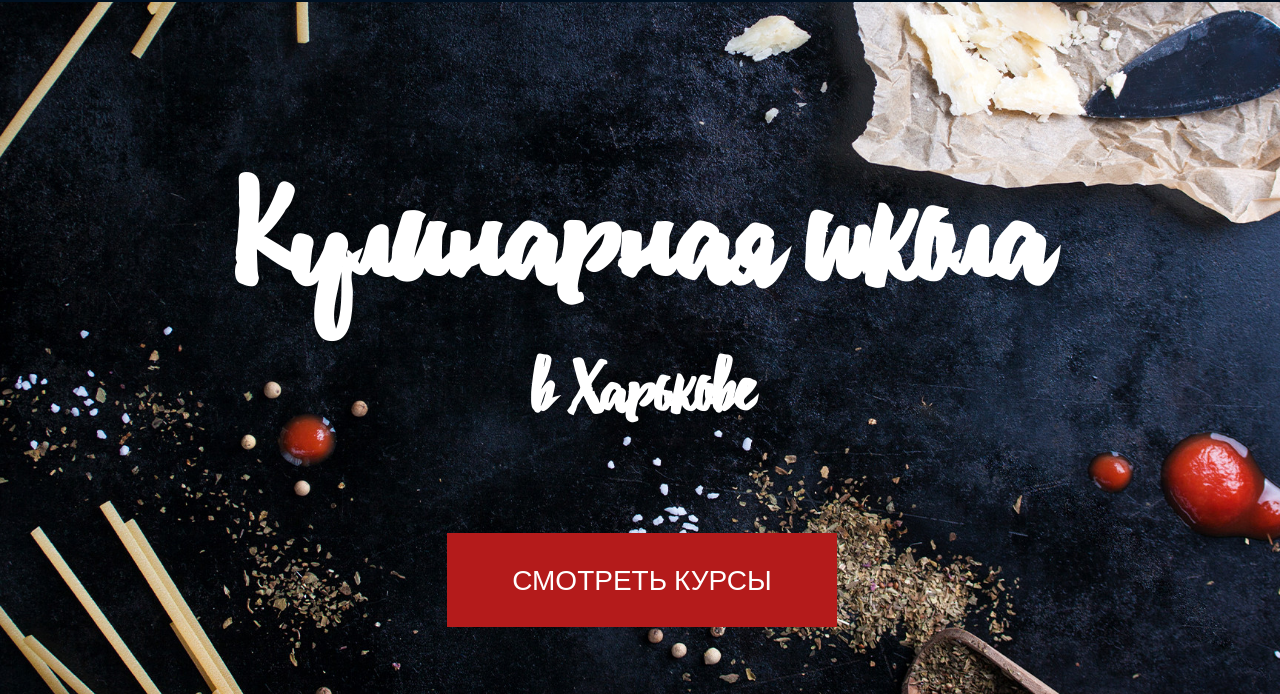
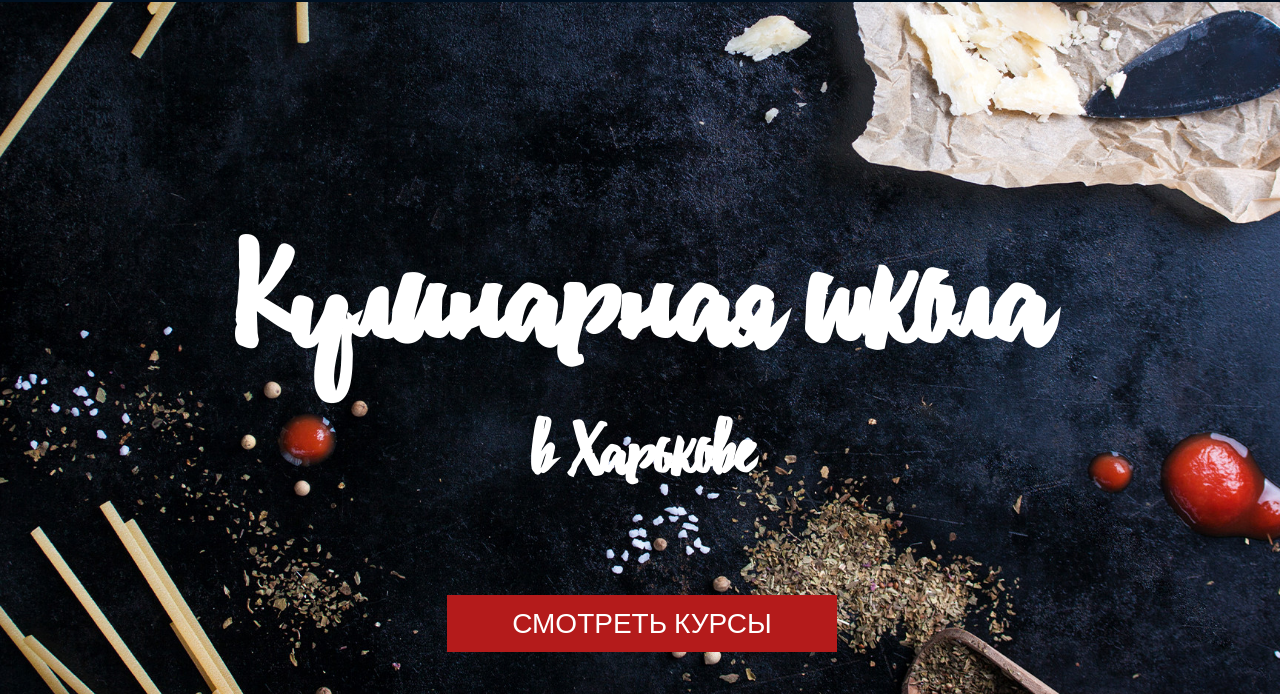
Before and after one commit to FoxicUA/easycode_DZ_5, a plain HTML site: page index.html in a window 1280 px wide. Shown: the part 106-800 px from the top of the page. Drawn offline with Linux system fonts and the light colour scheme; files whose address does not match are found by name.

Commit message:
Add files via upload

```diff
--- a/css/main.css
+++ b/css/main.css
@@ -159,7 +159,7 @@
     max-width: 820px;
     text-align: center;
     vertical-align: middle;
-    padding-top: 180px;
+    padding-top: 267px;
   }
   .inner-btn {
     display: inline-block;
@@ -170,7 +170,8 @@
     font-size: 28px;
     text-transform: uppercase;
     color: #fff;
-    padding: 30px 65px;
+    padding: 28px 65px;
+    line-height: 1px;
   }
   .inner-btn:hover {
     color: aqua;
```
